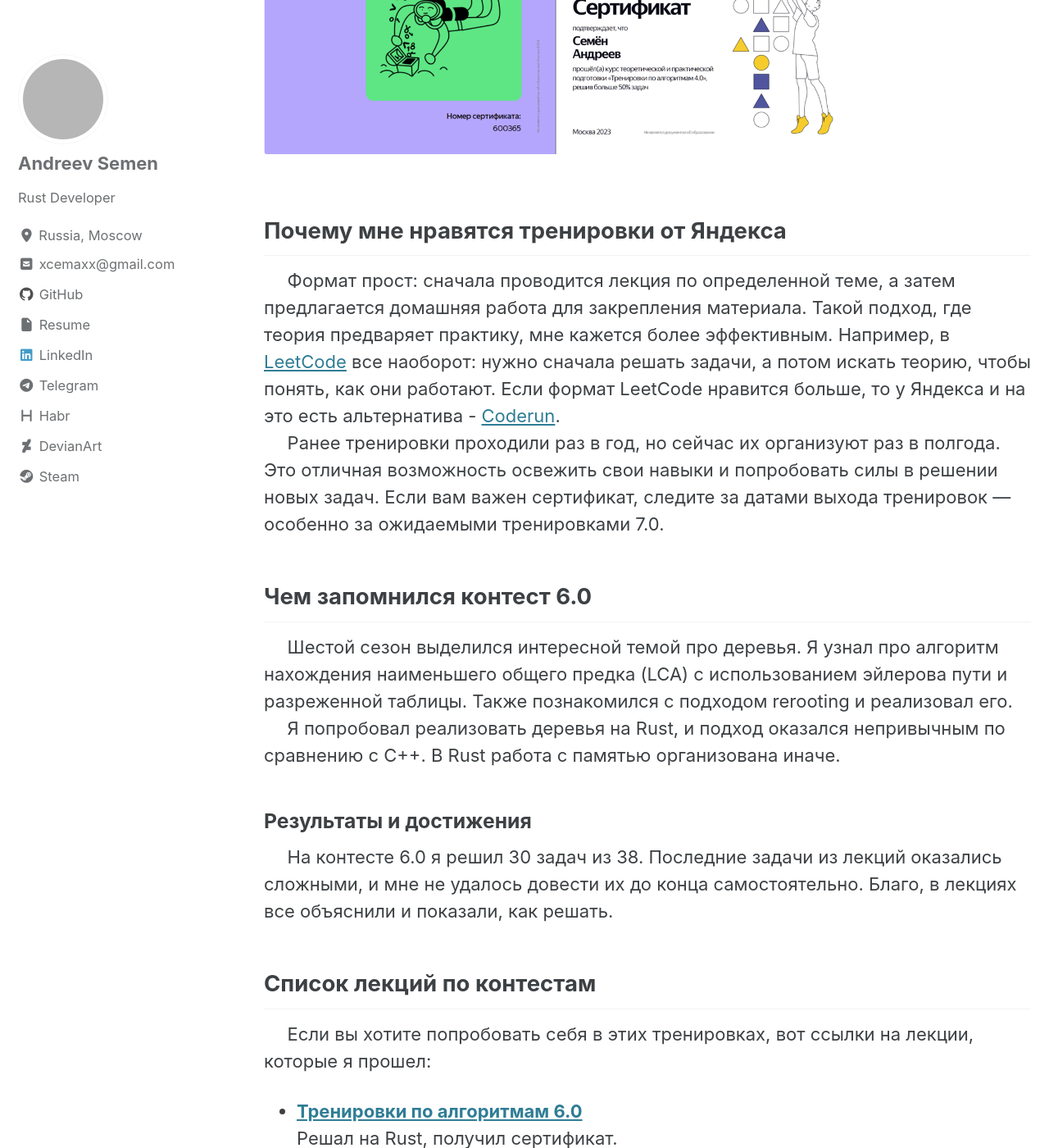
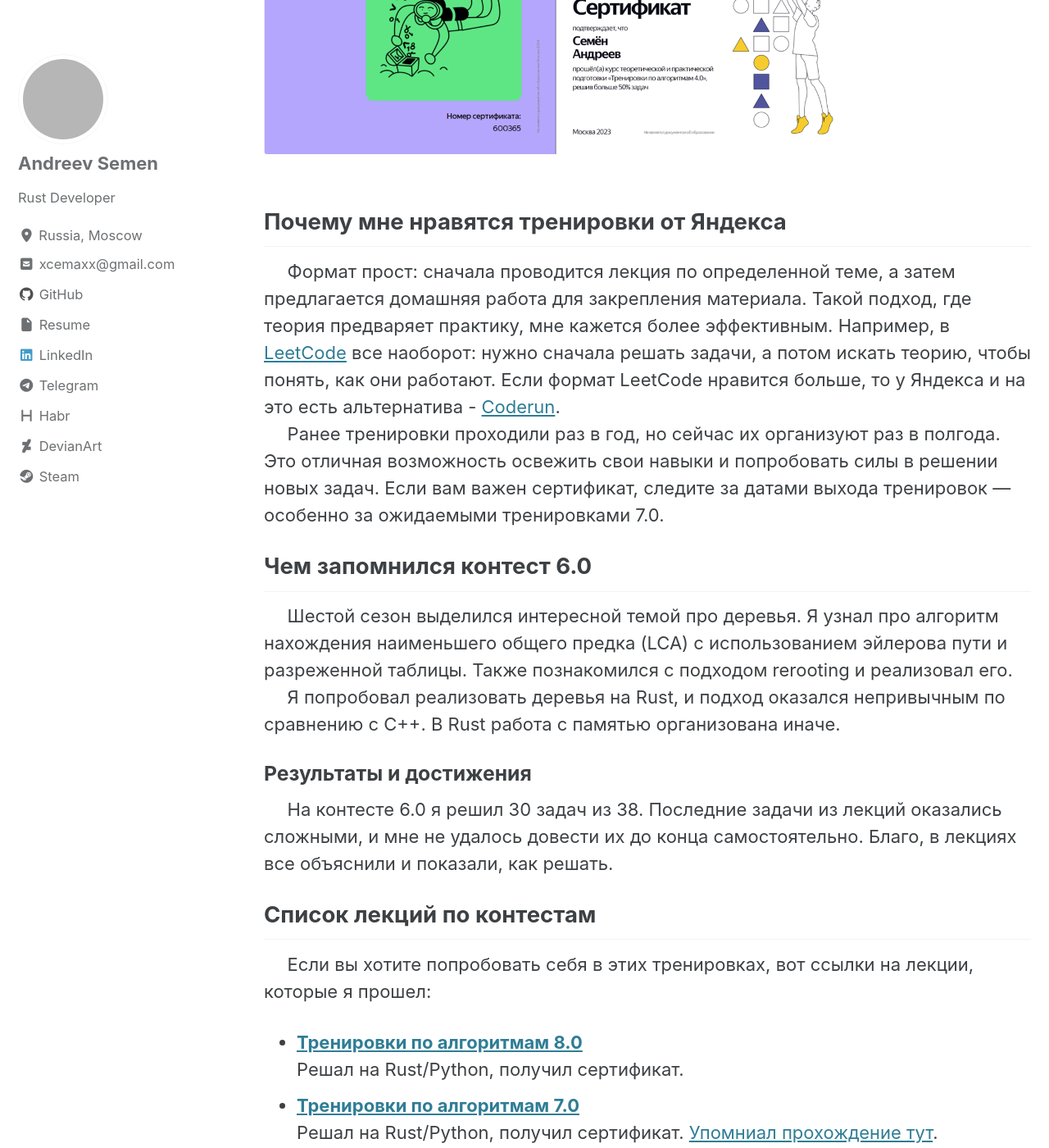
Before and after one commit to XCemaXX/xcemaxx.github.io, a Jekyll site: the page built from _posts/2024-12-16-yandex-contest.md, in a window 1280 px wide and 1400 px high, scrolled down 576 px. Shown: the whole window at 82% size. Built offline with Jekyll 4.4.1, drawn with Linux system fonts in a browser that asks for light colours; cached includes are drawn as plain includes; grey boxes are pictures that could not be loaded.

Commit message:
post algo kormen

```diff
--- a/_posts/2024-12-16-yandex-contest.md
+++ b/_posts/2024-12-16-yandex-contest.md
@@ -31,6 +31,10 @@
 ## Список лекций по контестам
 Если вы хотите попробовать себя в этих тренировках, вот ссылки на лекции, которые я прошел:
 
+- **[Тренировки по алгоритмам 8.0](https://www.youtube.com/playlist?list=PLXtiZNKIobF67yMSkXWth1K_l_Z2Z1J5S)**
+  Решал на Rust/Python, получил сертификат.
+- **[Тренировки по алгоритмам 7.0](https://www.youtube.com/playlist?list=PLXtiZNKIobF6xrJWjplY11yubEK815E_S)**
+  Решал на Rust/Python, получил сертификат. [Упомниал прохождение тут](/notes/study-rust-2025-p2/#тренировки-по-алгоритмам-70-от-yandex).
 - **[Тренировки по алгоритмам 6.0](https://www.youtube.com/playlist?list=PLXtiZNKIobF5wb5euWUzEGkvg--bhC668)**
   Решал на Rust, получил сертификат.
 - **[Тренировки по алгоритмам 5.0](https://www.youtube.com/playlist?list=PLXtiZNKIobF6oMvumNTZDf20F_FdvdAf-)**
--- a/_sass/minimal-mistakes/_base.scss
+++ b/_sass/minimal-mistakes/_base.scss
@@ -27,7 +27,7 @@
 h4,
 h5,
 h6 {
-  margin: 2em 0 0.5em;
+  margin: 0.5em 0 0.5em;
   line-height: 1.2;
   font-family: $header-font-family;
   font-weight: bold;
```
Also changed, not shown: _posts/2025-11-16-algo-kormen.md (added, +33 -0 lines), assets/images/2025-11-16-algo-kormen.png (added).
